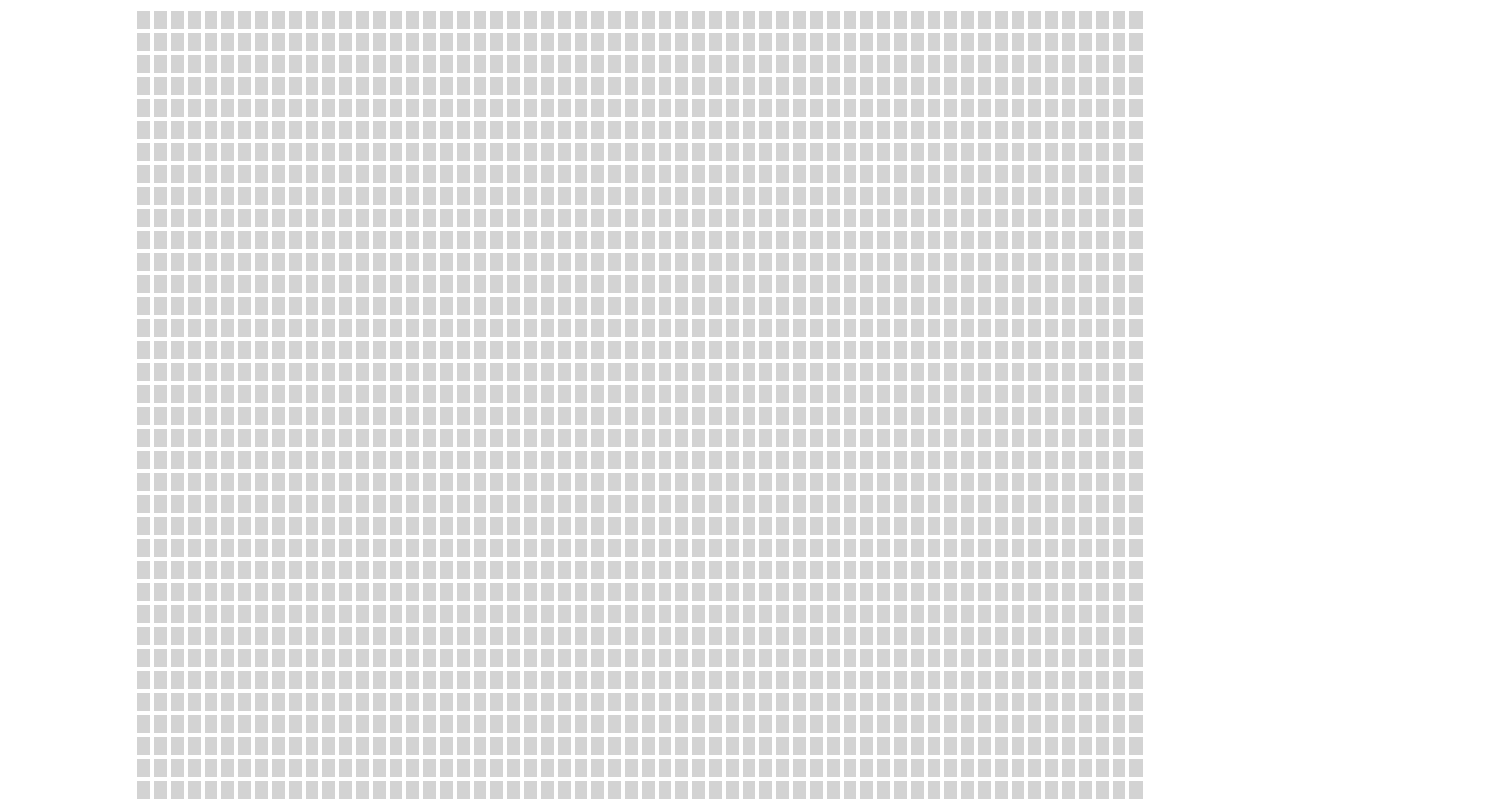
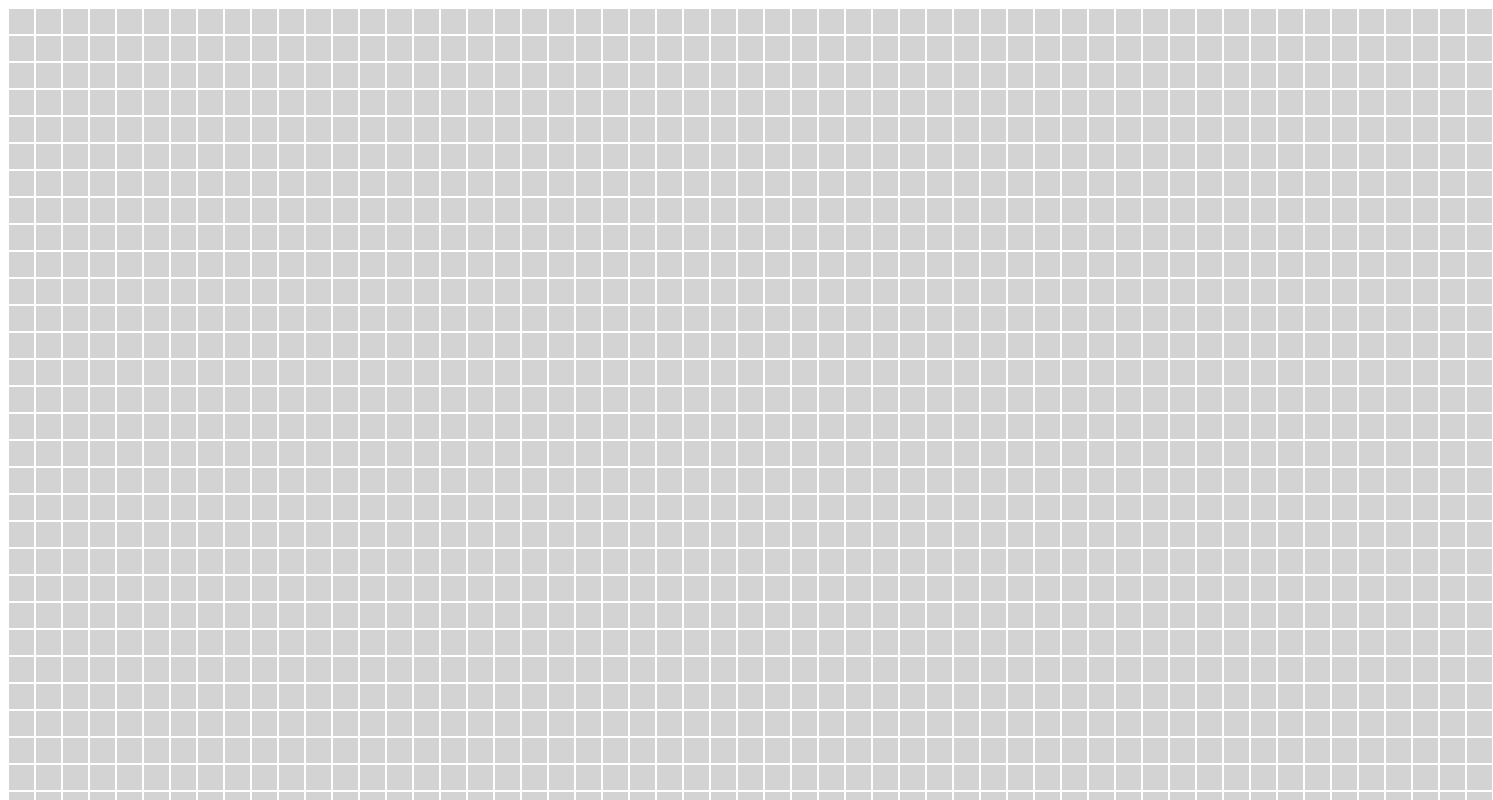
Before and after one commit to otson/Pathfinding-Algorithm-Visualizer, an Angular app in the folder frontend/searchalgorithmvisualizer/: page / in a window 1280 px wide. Shown: the top 800 px of the page, 1493 px wide, since content can reach past the window. Built offline with nearby package versions, Linux system fonts and the light colour scheme.

Commit message:
cell table styling

```diff
--- a/frontend/searchalgorithmvisualizer/src/app/app.component.html
+++ b/frontend/searchalgorithmvisualizer/src/app/app.component.html
@@ -1,7 +1,7 @@
 <div (mousedown)="startPainting()" (mouseup)="stopPainting()">
-  <table align="center" style="width:80%">
-    <tr *ngFor="let item of [].constructor(40); let i = index">
-      <td *ngFor="let item of [].constructor(60); let j = index">
+  <table cellspacing=0 border=0 align="center">
+    <tr *ngFor="let item of [].constructor(35)">
+      <td *ngFor="let item of [].constructor(55)">
         <app-cell></app-cell>
       </td>
     </tr>
--- a/frontend/searchalgorithmvisualizer/src/app/cell/cell.component.css
+++ b/frontend/searchalgorithmvisualizer/src/app/cell/cell.component.css
@@ -6,6 +6,8 @@ div {
   -khtml-user-select: none;
   -webkit-user-select: none;
   -o-user-select: none;
+  width: 25px;
+  height: 25px;
 }
 
 .wall {
```
